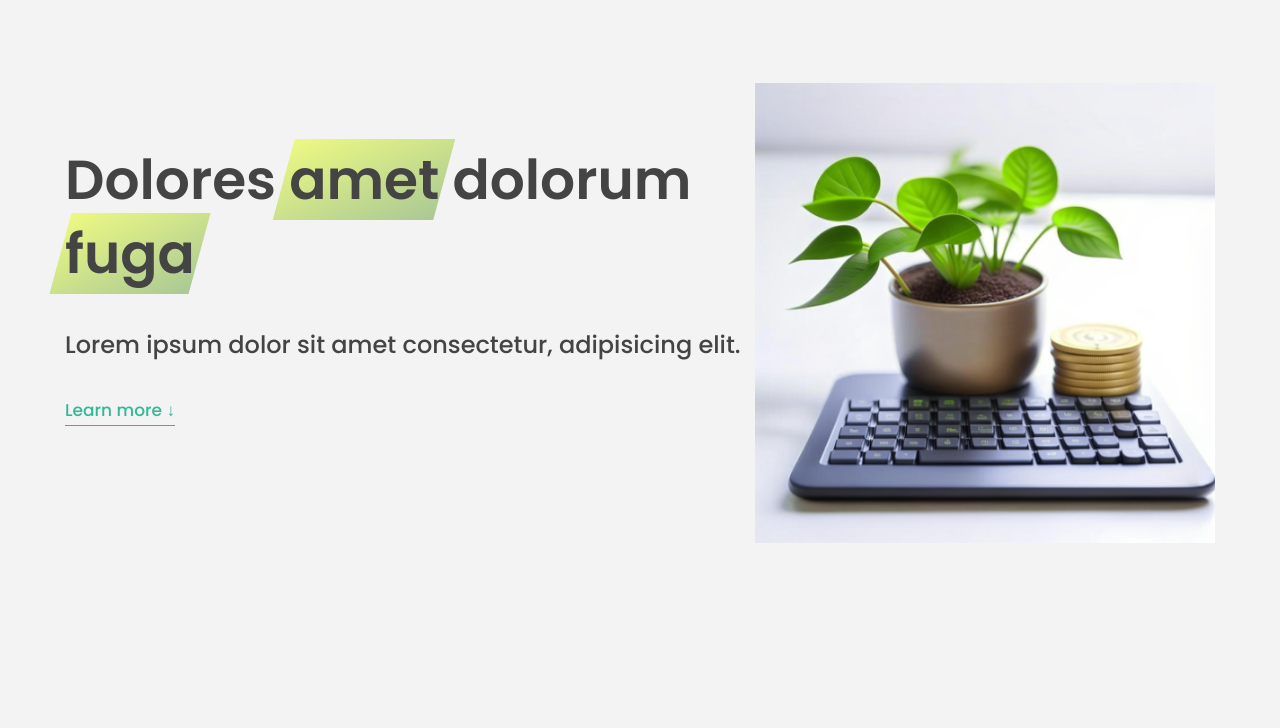
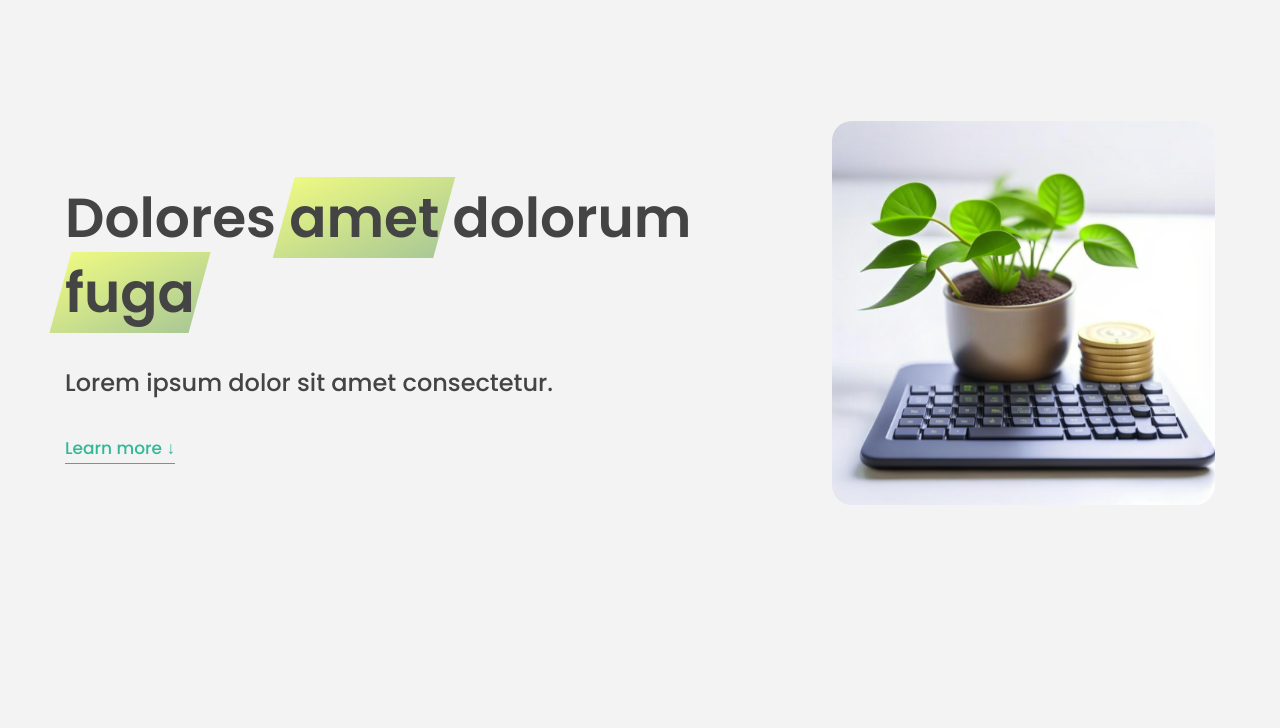
Before and after one commit to filimonich/Advanced-DOM-Bankist, a website built with Parcel: page index.html in a window 1280 px wide. Shown: the part 72-800 px from the top of the page. Built offline with nearby package versions, Linux system fonts and the light colour scheme.

Commit message:
fix: update styles so that the picture on the first page is prettier

```diff
--- a/index.html
+++ b/index.html
@@ -41,7 +41,7 @@
         dolorum<br />
         <span class="highlight">fuga</span>
       </h1>
-      <h4>Lorem ipsum dolor sit amet consectetur, adipisicing elit.</h4>
+      <h4>Lorem ipsum dolor sit amet consectetur.</h4>
       <button class="btn--text btn--scroll-to">Learn more &DownArrow;</button>
       <img src="./src/img/hero.png" class="header__img" alt="Minimalist bank items" />
     </div>
--- a/src/style.css
+++ b/src/style.css
@@ -184,7 +184,7 @@ img {
 
   max-width: 115rem;
   display: grid;
-  grid-template-columns: 3fr 2fr;
+  grid-template-columns: 2fr 1fr;
   row-gap: 3rem;
   align-content: center;
   justify-content: center;
@@ -208,6 +208,7 @@ h4 {
   grid-column: 2 / 3;
   grid-row: 1 / span 4;
   transform: translateY(-6rem);
+  border-radius: 20px;
 }
 
 .highlight {
@@ -416,7 +417,7 @@ h4 {
   border-radius: 50%;
   height: 5.5rem;
   width: 5.5rem;
-  font-size: 3.25rem;
+  font-size: 2.15rem;
   cursor: pointer;
 }
 
```
